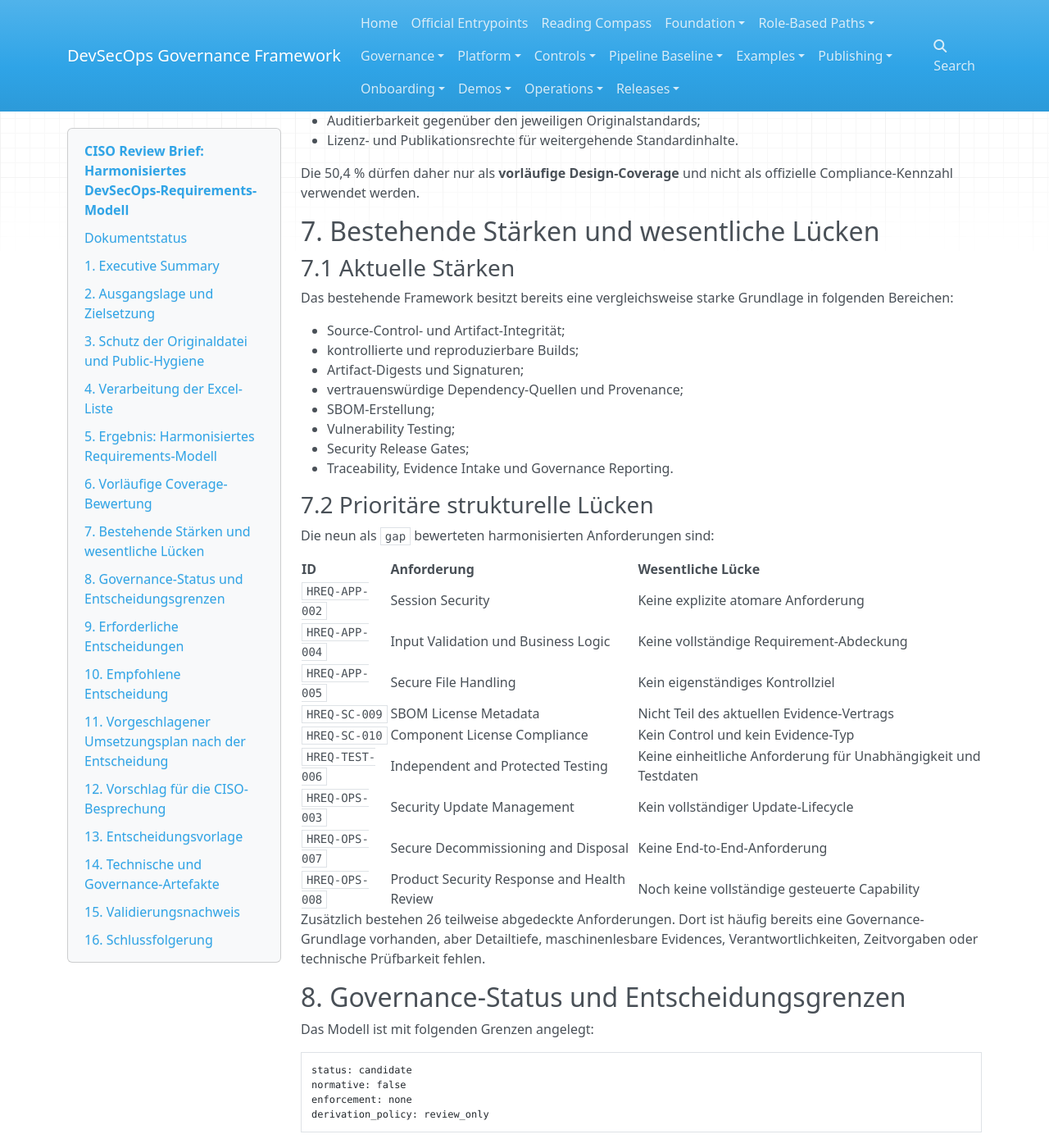
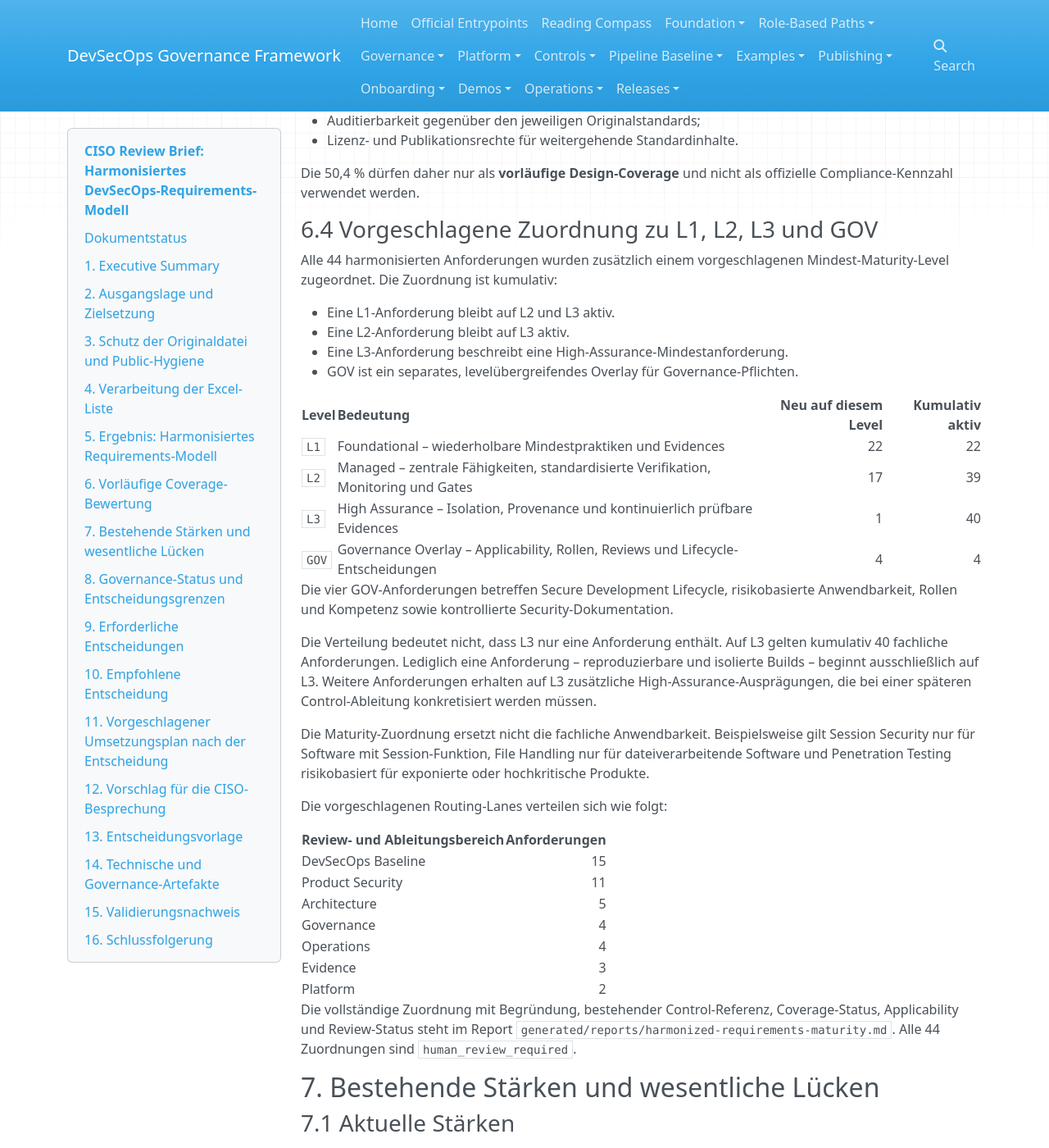
Before and after one commit to joku-dev/devsecops-governance-framework, an MkDocs documentation site: the page built from docs/governance/harmonized-requirements-ciso-review-brief.md, in a window 1280 px wide and 1400 px high, scrolled down 5770 px. Shown: the whole window at 82% size. Built offline with MkDocs 1.6.1, drawn with Linux system fonts in a browser that asks for light colours; nearby versions of some CDN libraries; some of the changed text lies outside the part shown.

Commit message:
Add candidate maturity mapping for harmonized requirements

```diff
--- a/docs/governance/harmonized-requirements-ciso-review-brief.md
+++ b/docs/governance/harmonized-requirements-ciso-review-brief.md
@@ -272,6 +272,55 @@ Insbesondere sind noch nicht vollständig bewertet:
 Die 50,4 % dürfen daher nur als **vorläufige Design-Coverage** und nicht als
 offizielle Compliance-Kennzahl verwendet werden.
 
+### 6.4 Vorgeschlagene Zuordnung zu L1, L2, L3 und GOV
+
+Alle 44 harmonisierten Anforderungen wurden zusätzlich einem vorgeschlagenen
+Mindest-Maturity-Level zugeordnet. Die Zuordnung ist kumulativ:
+
+- Eine L1-Anforderung bleibt auf L2 und L3 aktiv.
+- Eine L2-Anforderung bleibt auf L3 aktiv.
+- Eine L3-Anforderung beschreibt eine High-Assurance-Mindestanforderung.
+- GOV ist ein separates, levelübergreifendes Overlay für Governance-Pflichten.
+
+| Level | Bedeutung | Neu auf diesem Level | Kumulativ aktiv |
+|---|---|---:|---:|
+| `L1` | Foundational – wiederholbare Mindestpraktiken und Evidences | 22 | 22 |
+| `L2` | Managed – zentrale Fähigkeiten, standardisierte Verifikation, Monitoring und Gates | 17 | 39 |
+| `L3` | High Assurance – Isolation, Provenance und kontinuierlich prüfbare Evidences | 1 | 40 |
+| `GOV` | Governance Overlay – Applicability, Rollen, Reviews und Lifecycle-Entscheidungen | 4 | 4 |
+
+Die vier GOV-Anforderungen betreffen Secure Development Lifecycle,
+risikobasierte Anwendbarkeit, Rollen und Kompetenz sowie kontrollierte
+Security-Dokumentation.
+
+Die Verteilung bedeutet nicht, dass L3 nur eine Anforderung enthält. Auf L3
+gelten kumulativ 40 fachliche Anforderungen. Lediglich eine Anforderung –
+reproduzierbare und isolierte Builds – beginnt ausschließlich auf L3. Weitere
+Anforderungen erhalten auf L3 zusätzliche High-Assurance-Ausprägungen, die bei
+einer späteren Control-Ableitung konkretisiert werden müssen.
+
+Die Maturity-Zuordnung ersetzt nicht die fachliche Anwendbarkeit. Beispielsweise
+gilt Session Security nur für Software mit Session-Funktion, File Handling nur
+für dateiverarbeitende Software und Penetration Testing risikobasiert für
+exponierte oder hochkritische Produkte.
+
+Die vorgeschlagenen Routing-Lanes verteilen sich wie folgt:
+
+| Review- und Ableitungsbereich | Anforderungen |
+|---|---:|
+| DevSecOps Baseline | 15 |
+| Product Security | 11 |
+| Architecture | 5 |
+| Governance | 4 |
+| Operations | 4 |
+| Evidence | 3 |
+| Platform | 2 |
+
+Die vollständige Zuordnung mit Begründung, bestehender Control-Referenz,
+Coverage-Status, Applicability und Review-Status steht im Report
+`generated/reports/harmonized-requirements-maturity.md`. Alle 44 Zuordnungen
+sind `human_review_required`.
+
 ## 7. Bestehende Stärken und wesentliche Lücken
 
 ### 7.1 Aktuelle Stärken
@@ -392,8 +441,9 @@ Als risikoarmer nächster Schritt wird empfohlen:
 2. den Candidate-Status des harmonisierten Modells vorerst beizubehalten;
 3. noch keine Runtime-Ableitung und kein Blocking Enforcement zu erlauben;
 4. die 44 harmonisierten Anforderungen und 233 Zuordnungen fachlich zu reviewen;
-5. die neun vollständigen Gaps und die kritischsten Partial Gaps zu priorisieren;
-6. anschließend einen separaten Change Request für die erste genehmigte
+5. die vorgeschlagenen L1-L3-/GOV-Mindestlevel zu bestätigen oder anzupassen;
+6. die neun vollständigen Gaps und die kritischsten Partial Gaps zu priorisieren;
+7. anschließend einen separaten Change Request für die erste genehmigte
    Control-/Evidence-Tranche zu erstellen.
 
 Diese Variante erkennt den fachlichen Wert der Liste an, ohne ungeprüfte Inhalte
@@ -409,6 +459,8 @@ direkt in operative Governance oder veröffentlichte Baselines zu übernehmen.
 - 29 doppelte Quellen-ID-Kombinationen bereinigen oder begründen;
 - alle 233 Mappings stichprobenbasiert und risikoorientiert reviewen;
 - 44 harmonisierte Formulierungen bestätigen oder korrigieren.
+- 44 vorgeschlagene Mindestlevel und sieben Routing-Lanes bestätigen oder
+  korrigieren.
 
 **Ergebnis:** fachlich bestätigtes Candidate-Modell mit dokumentierten
 Review-Entscheidungen.
@@ -462,10 +514,11 @@ Für einen fokussierten Termin wird folgende Agenda empfohlen:
 3. **Modellergebnis** – Was bedeuten 44 harmonisierte Anforderungen?
 4. **Coverage** – Warum sind 50,4 % keine offizielle Compliance-Aussage?
 5. **Top Gaps** – Welche neun Themen sind aktuell strukturell nicht abgedeckt?
-6. **Quellenentscheidung** – Related Source bestätigen oder Candidate belassen?
-7. **Geltungsbereich** – Für welche Produkte und Risikoklassen soll das Modell gelten?
-8. **Mandat für Phase 1** – Wer reviewed Mappings, Gaps und Publikationsgrenzen?
-9. **Nächster Entscheidungspunkt** – Wann wird über normative Ableitung entschieden?
+6. **Maturity-Modell** – Sind 22 L1, 17 L2, eine L3 und vier GOV-Einstufungen sachgerecht?
+7. **Quellenentscheidung** – Related Source bestätigen oder Candidate belassen?
+8. **Geltungsbereich** – Für welche Produkte und Risikoklassen soll das Modell gelten?
+9. **Mandat für Phase 1** – Wer reviewed Mappings, Level, Gaps und Publikationsgrenzen?
+10. **Nächster Entscheidungspunkt** – Wann wird über normative Ableitung entschieden?
 
 ## 13. Entscheidungsvorlage
 
@@ -484,6 +537,15 @@ Decision date:
 Enterprise applicability:
 Applicable products / risk classes:
 Excluded scope:
+
+Proposed maturity assignment:
+  [ ] confirm 22 L1 / 17 L2 / 1 L3 / 4 GOV
+  [ ] confirm with recorded adjustments
+  [ ] return for further analysis
+
+GOV overlay applies across adopted levels:
+  [ ] yes
+  [ ] no
 
 Derived artifacts currently allowed:
   [ ] no
@@ -512,6 +574,9 @@ Die Analyse ist im Repository über folgende Artefakte nachvollziehbar:
 | `model/traceability/standards-to-harmonized-requirements.yaml` | Zuordnung aller 233 eindeutigen Quellanforderungen |
 | `generated/reports/harmonized-requirements-coverage.md` | Lesbarer Coverage-Bericht |
 | `generated/reports/harmonized-requirements-coverage.json` | Maschinenlesbarer Coverage-Bericht |
+| `model/traceability/harmonized-requirements-to-maturity-levels.yaml` | Reviewpflichtige Zuordnung aller 44 Anforderungen zu L1-L3/GOV |
+| `generated/reports/harmonized-requirements-maturity.md` | Vollständiger lesbarer Maturity-Report mit Begründungen |
+| `generated/reports/harmonized-requirements-maturity.json` | Maschinenlesbarer Maturity-Report |
 | `docs/governance/source-documents/CISO-REQ-SRC-001.public.md` | Öffentliche neutrale Quellenbeschreibung |
 | `docs/governance/change-requests/GCR-2026-047-harmonized-requirements-candidate.md` | Governance Change Request |
 | `scripts/import_harmonized_requirements_workbook.py` | Reproduzierbarer lokaler Import |
```
Also changed, not shown: docs/ai-index.md (+1 -1 lines), docs/governance/change-requests/GCR-2026-047-harmonized-requirements-candidate.md (+8 -0 lines), docs/governance/harmonized-devsecops-requirements-candidate.md (+24 -1 lines), generated/reports/harmonized-requirements-maturity.md (added, +135 -0 lines), 7 other files.
